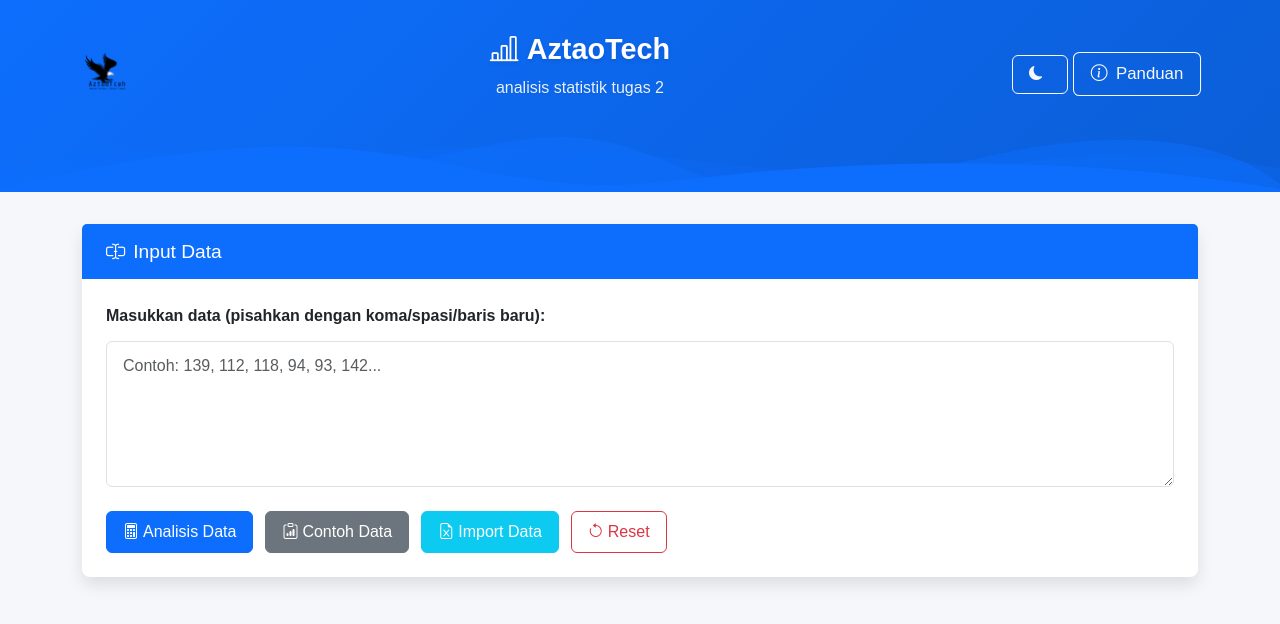
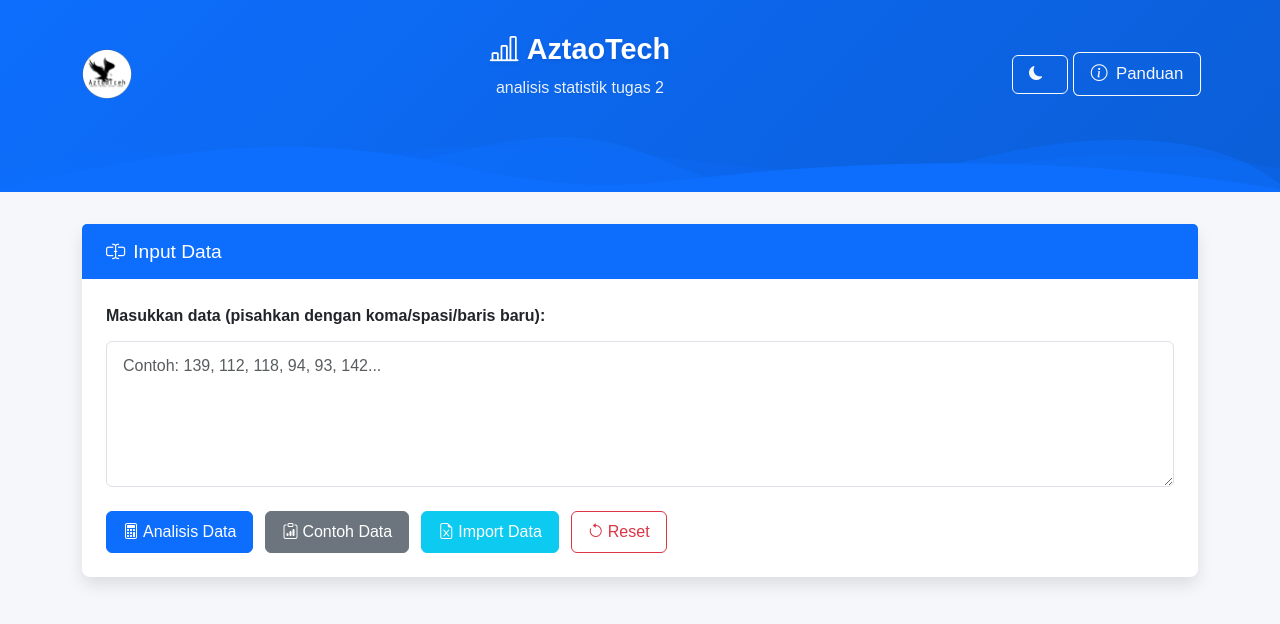
Before and after one commit to 193tb4l3/AztaoTech, a plain HTML site: page index.html in a window 1280 px wide. Drawn offline with nearby package versions, Linux system fonts and the light colour scheme; some packages are replaced by stand-ins of ours; a script that the page names is missing.

Commit message:
Update index.html

```diff
--- a/index.html
+++ b/index.html
@@ -18,7 +18,7 @@
         <div class="container">
             <div class="header-content">
                 <div class="logo-container animate__animated animate__fadeInLeft">
-                    <img src="AztaoTech.png" alt="AztaoTech Logo" class="logo">
+                    <img src="AztaoTech1.png" alt="AztaoTech Logo" class="logo">
                 </div>
                 <div class="title-container animate__animated animate__fadeInDown">
                     <h1 class="title">
```
